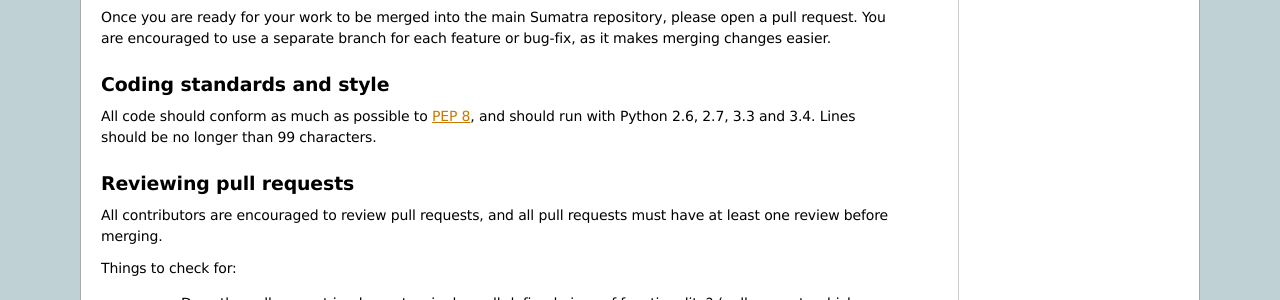
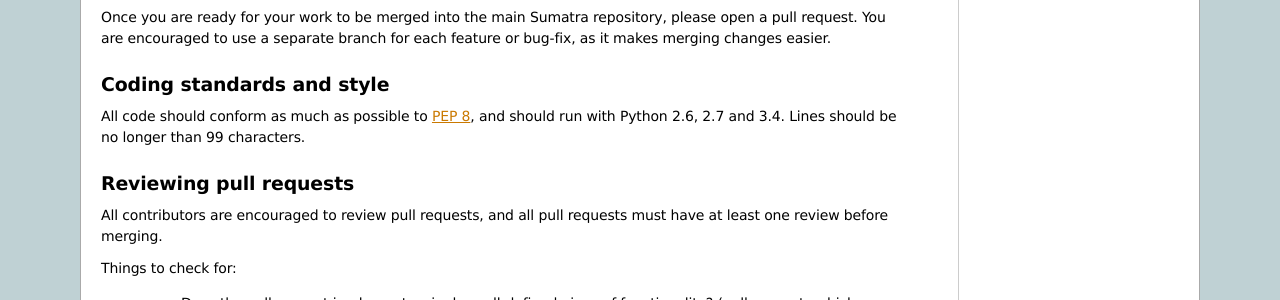
Before and after one commit to open-research/sumatra, a Sphinx documentation site: the page built from doc/developers_guide.txt, in a window 1280 px wide and 900 px high, scrolled down 1745 px. Shown: the part 158-458 px from the top of the window. Built offline with Sphinx 7.4.7, drawn with Linux system fonts in a browser that asks for light colours; some of the changed text lies outside the part shown.

Commit message:
Removed claims that we support Python 3.3, since we don't test it with Travis, and it is unlikely anyone is using it who couldn't upgrade to 3.4.

```diff
--- a/README.rst
+++ b/README.rst
@@ -49,7 +49,7 @@
 Requirements
 ============
 
-Sumatra requires Python versions 2.6, 2.7 or ≥ 3.3. The web interface requires
+Sumatra requires Python versions 2.6, 2.7 or 3.4. The web interface requires
 Django (>= 1.6) and the django-tagging package.
 Sumatra requires that you keep your own code in a version control
 system (currently Subversion, Mercurial, Git and Bazaar are supported). If you
--- a/doc/developers_guide.txt
+++ b/doc/developers_guide.txt
@@ -9,13 +9,13 @@
 Requirements
 ------------
 
-    * Python_ 2.6, 2.7 or >= 3.3
+    * Python_ 2.6, 2.7 or 3.4
     * Django_ >= 1.6
     * django-tagging_ >= 0.3
     * parameters >= 0.2.1
     * nose_ >= 0.11.4
     * future >= 0.14
-    * if using Python <= 3.3, pathlib >= 1.0.0
+    * if using Python < 3.4, pathlib >= 1.0.0
     * if using Python 2.6, ordereddict, unittest2_ >= 0.5.1
     * docutils
     * Jinja2
@@ -119,7 +119,7 @@
 --------------------------
 
 All code should conform as much as possible to `PEP 8`_, and should run with
-Python 2.6, 2.7, 3.3 and 3.4. Lines should be no longer than 99 characters.
+Python 2.6, 2.7 and 3.4. Lines should be no longer than 99 characters.
 
 
 Reviewing pull requests
--- a/setup.py
+++ b/setup.py
@@ -65,7 +65,6 @@
                    'Programming Language :: Python',
                    'Programming Language :: Python :: 2.6',
                    'Programming Language :: Python :: 2.7',
-                   'Programming Language :: Python :: 3.3',
                    'Programming Language :: Python :: 3.4',
                    'Topic :: Scientific/Engineering'],
     cmdclass = {'sdist': sdist_git},
```
